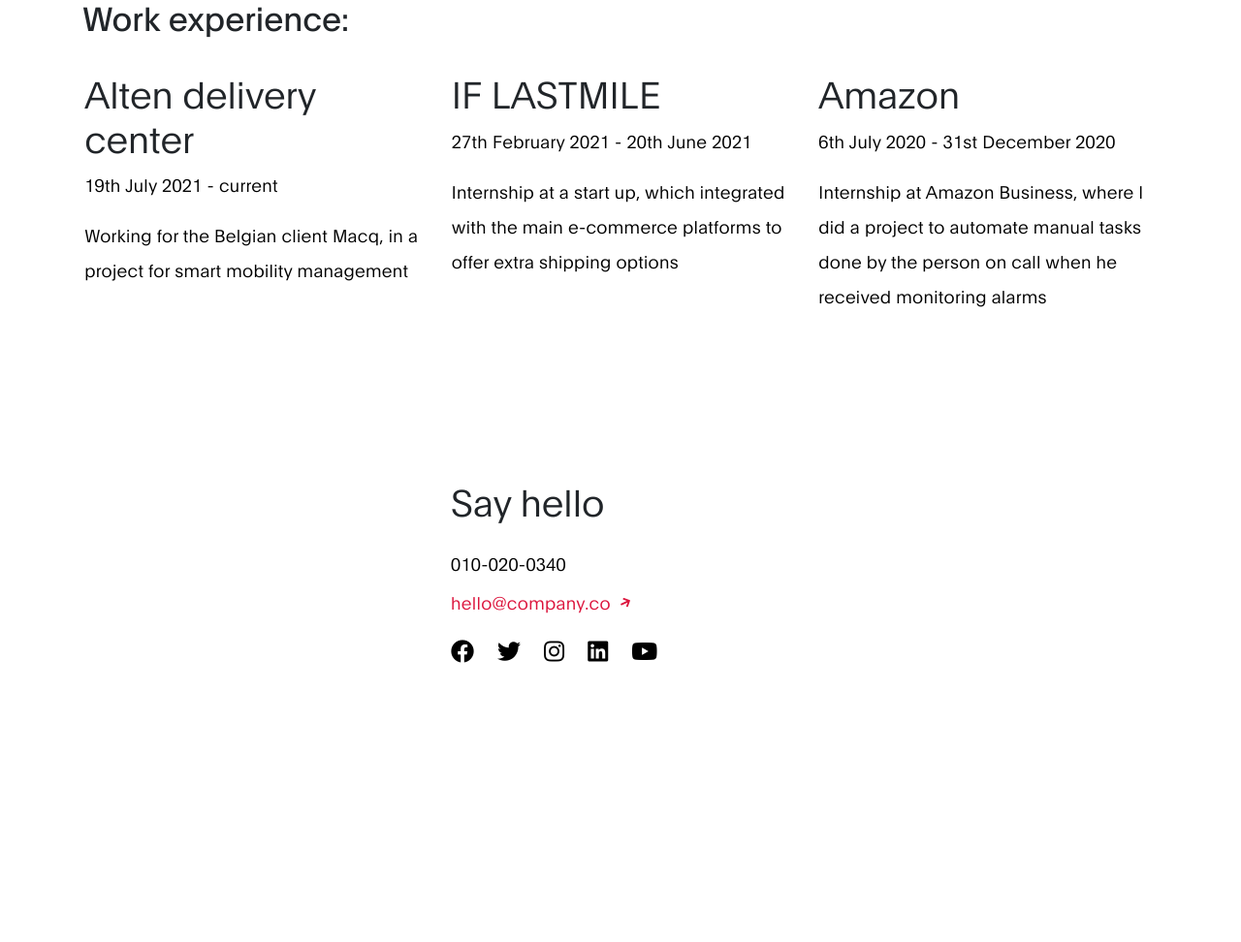
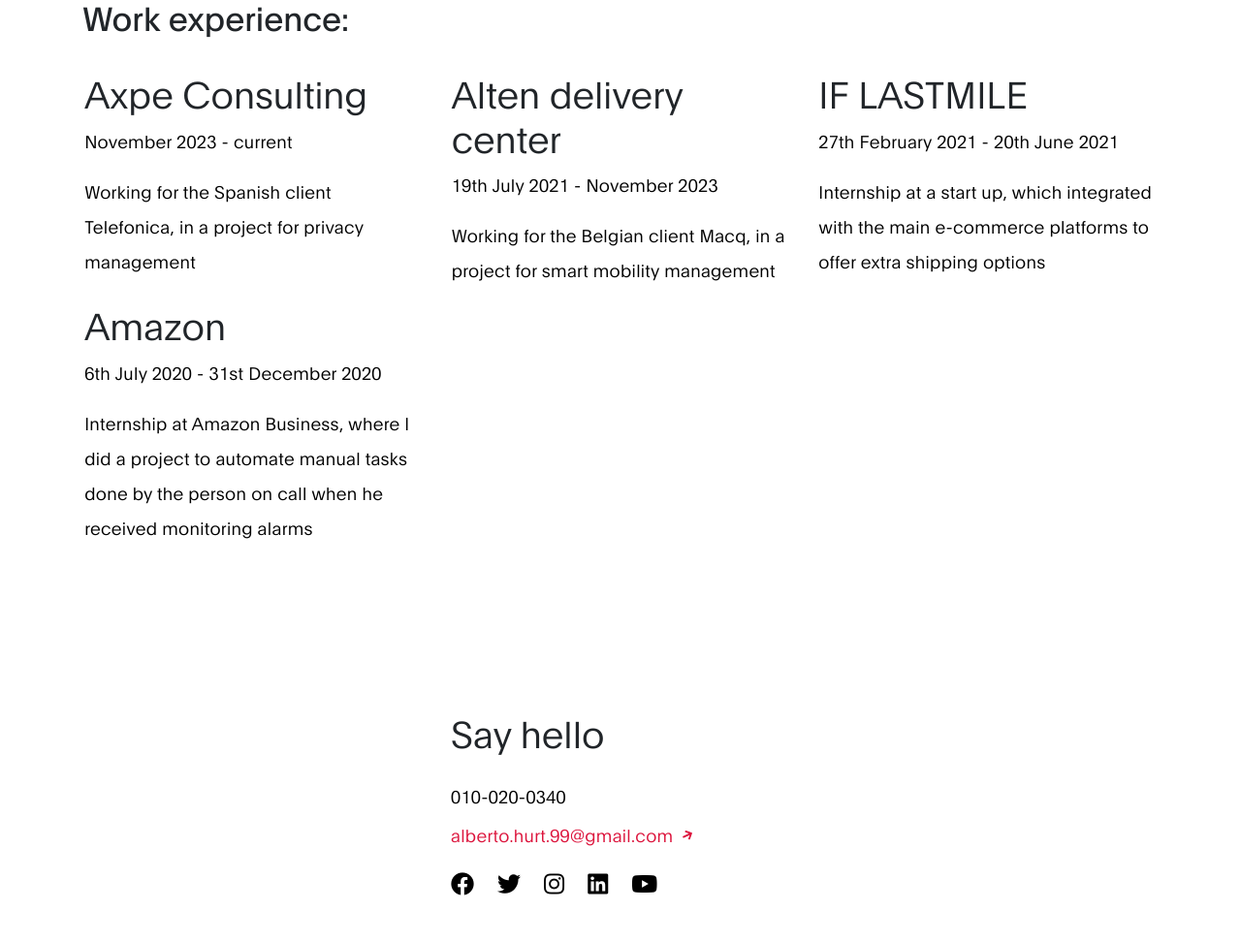
Before and after one commit to AlbertoHR/AlbertoHR.github.io, a plain HTML site: page index.html in a window 1280 px wide. Shown: the part 1053-2025 px from the top of the page at 97% size. Before the commit the page ends 1878 px from the top, so only its background shows below. Drawn offline with Linux system fonts and the light colour scheme.

Commit message:
feat: update resume

```diff
--- a/index.html
+++ b/index.html
@@ -121,11 +121,17 @@ https://www.tooplate.com/view/2120-ben-resume
                 </div>
 
             </div>
-            <h4 class="mb-4">Work experience:</h3>
+            <h4 class="mb-4">Work experience:</h4>
             <div class="row about-third">
                 <div class="col-lg-4 col-md-4 col-12">
+                    <h3>Axpe Consulting</h3>
+                    <p>November 2023 - current</p>
+                    <p>Working for the Spanish client Telefonica, in a project for privacy management
+                    </p>
+                </div>
+                <div class="col-lg-4 col-md-4 col-12">
                     <h3>Alten delivery center</h3>
-                    <p>19th July 2021 - current</p>
+                    <p>19th July 2021 - November 2023</p>
                     <p>Working for the Belgian client Macq, in a project for smart mobility management
                     </p>
                 </div>
@@ -153,7 +159,7 @@ https://www.tooplate.com/view/2120-ben-resume
 
                     <p>
                         <a href="#">
-                            hello@company.co
+                            alberto.hurt.99@gmail.com
                             <i class="fas fa-arrow-right custom-icon"></i>
                         </a>
                     </p>
```
